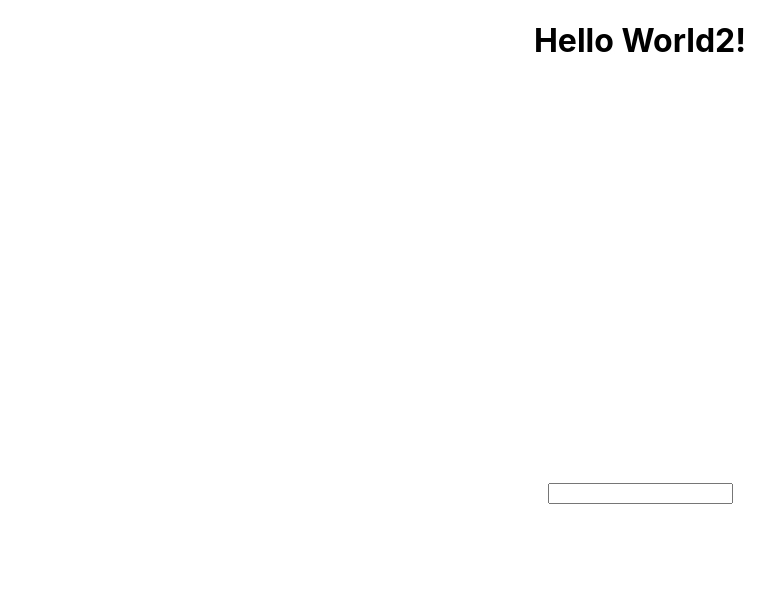
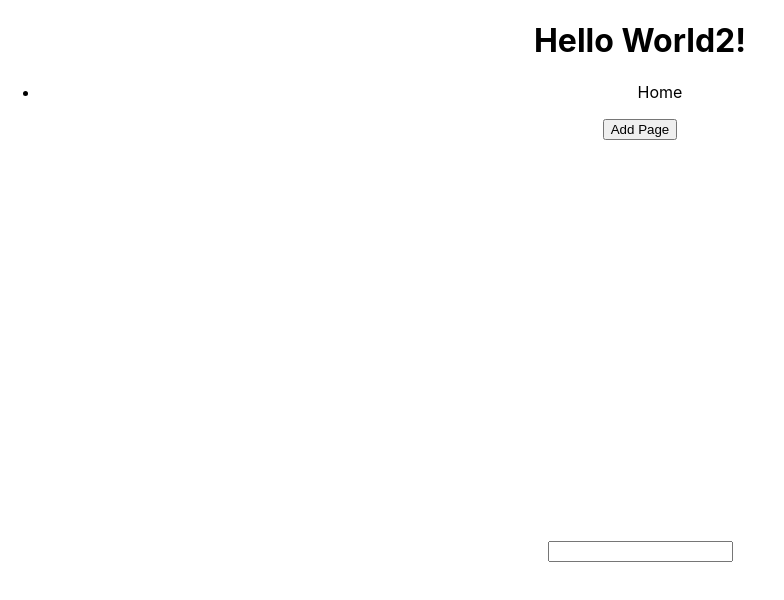
Before and after one commit to Behnam1369/virtual-notebook, a React (Create React App) app: page / in a window 1280 px wide. Shown: the top 600 px of the page, without its empty margins (0-784 px from the left). Built offline with nearby package versions, Linux system fonts and the light colour scheme.

Commit message:
Setup Redux

```diff
--- a/package.json
+++ b/package.json
@@ -3,6 +3,7 @@
   "version": "0.1.0",
   "private": true,
   "dependencies": {
+    "@reduxjs/toolkit": "^1.9.1",
     "@testing-library/jest-dom": "^5.16.5",
     "@testing-library/react": "^13.4.0",
     "@testing-library/user-event": "^13.5.0",
--- a/src/components/Editor.js
+++ b/src/components/Editor.js
@@ -1,5 +1,6 @@
 import { useState, useRef, useEffect } from 'react';
 import Selector from './Selector';
+import Pages from './Pages';
 
 export default function Editor() {
   const [position, setPosition] = useState({ top: 50, left: 50 });
@@ -48,6 +49,7 @@ export default function Editor() {
 
   return (
     <div className="App">
+      <Pages />
       <div style={{ height: '400px' }} />
       <input
         type="text"
--- /dev/null
+++ b/src/components/Pages.js
@@ -0,0 +1,22 @@
+import { useSelector, useDispatch } from 'react-redux';
+import { addPage } from '../redux/reducer';
+
+export default function Pages() {
+  const pages = useSelector((state) => state.pages);
+  const dispatch = useDispatch();
+  return (
+    <div className="pages">
+      <ul>
+        {pages.map((page) => (
+          <li key={page.id}>
+            { page.title }
+          </li>
+        ))}
+      </ul>
+
+      <button type="button" onClick={() => dispatch(addPage({ title: 'New Page' }))}>
+        Add Page
+      </button>
+    </div>
+  );
+}
--- a/src/index.js
+++ b/src/index.js
@@ -1,14 +1,18 @@
 import React from 'react';
 import ReactDOM from 'react-dom/client';
 import './index.css';
+import { Provider } from 'react-redux';
+import { store } from './redux/reducer';
 import App from './App';
 import reportWebVitals from './reportWebVitals';
 
 const root = ReactDOM.createRoot(document.getElementById('root'));
 root.render(
-  <React.StrictMode>
-    <App />
-  </React.StrictMode>,
+  <Provider store={store}>
+    <React.StrictMode>
+      <App />
+    </React.StrictMode>
+  </Provider>,
 );
 
 // If you want to start measuring performance in your app, pass a function
--- /dev/null
+++ b/src/redux/reducer.js
@@ -0,0 +1,39 @@
+import { configureStore } from '@reduxjs/toolkit';
+
+const ADD_PAGE = 'ADD_PAGE';
+
+const defaultState = {
+  pages: [
+    {
+      id: 1,
+      title: 'Home',
+      elements: [
+        { style: 'h1', text: 'Front-end developer test project' },
+        { style: 'p', text: 'Your goal is to make a page that looks exactly like this one, and has the ability to create H1 text simply by typing / then 1, then typing text, and hitting enter.' },
+      ],
+    },
+  ],
+};
+
+export default function reducer(state = defaultState, action) {
+  switch (action.type) {
+    case ADD_PAGE:
+      return {
+        ...state,
+        pages: [...state.pages,
+          {
+            id: state.pages.length === 0 ? 1 : (state.pages[state.pages.length - 1].id) + 1,
+            title: action.title,
+            elements: [],
+          }],
+      };
+    default:
+      return state;
+  }
+}
+
+export function addPage(el) {
+  return { ...el, type: ADD_PAGE };
+}
+
+export const store = configureStore({ reducer });
```
Also changed, not shown: 1 other file (tests, documents, lock files or other folders).
